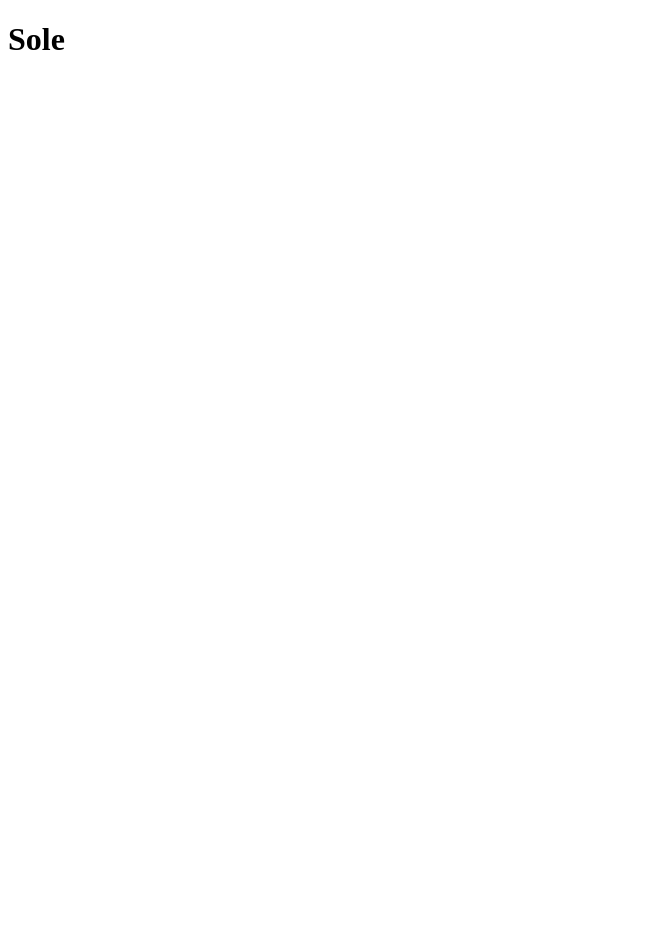
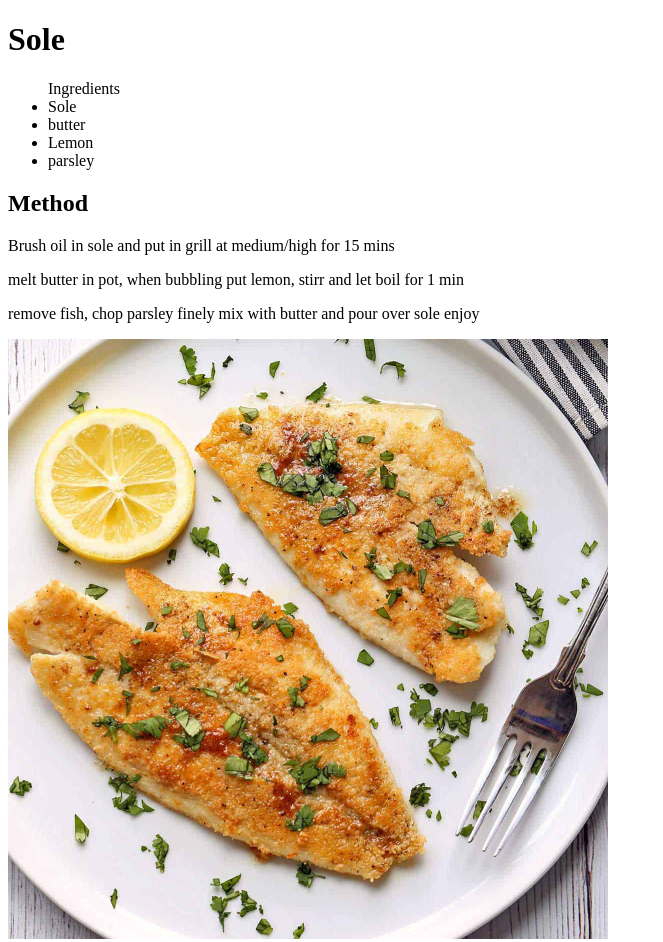
Before and after one commit to JCSAlearn/recipes, a plain HTML site: page recipes/sole.html in a window 1280 px wide. Shown: the whole page, without its empty margins (0-663 px from the left). Before the commit the page ends 800 px from the top, so only its background shows below. Drawn offline with Linux system fonts and the light colour scheme.

Commit message:
sole recipe complete

```diff
--- a/recipes/sole.html
+++ b/recipes/sole.html
@@ -6,5 +6,22 @@
         </head>
         <body>
             <h1>Sole</h1>
+
+            <ul>Ingredients
+                <li>Sole</li>
+                <li>butter</li>
+                <li>Lemon</li>
+                <li>parsley</li>
+            </ul>
+
+            <h2>Method</h2>
+
+            <p>Brush oil in sole and put in grill at medium/high for 15 mins</p>
+
+            <p>melt butter in pot, when bubbling put lemon, stirr and let boil for 1 min</p>
+
+            <p>remove fish, chop parsley finely mix with butter and pour over sole enjoy</p>
+
+            <img src="./../img/sole.jpg" alt="delicious sole" width="600px">
         </body>
     </html>
```
Also changed, not shown: index.html (+1 -1 lines), img/sole.jpg (added).
